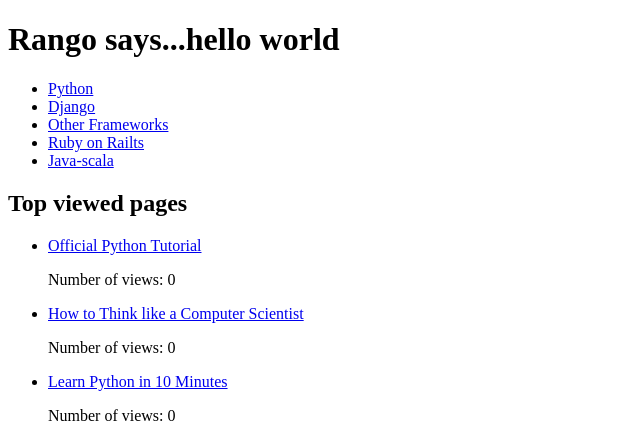
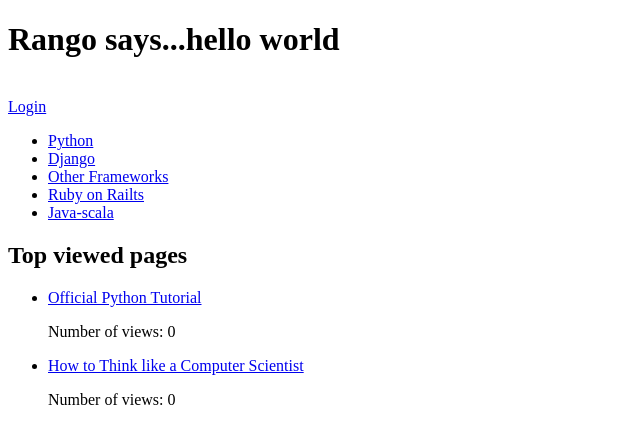
Before and after one commit to 400yk/tango, a Django app: page /rango/ in a window 1280 px wide. Shown: the top 423 px of the page, without its empty margins (0-640 px from the left). Run offline with Django 3.2, Linux system fonts and the light colour scheme; data comes from the database, SQL or seed files in the repository; parts of the project's set-up code (start-up, migrations or seed data) failed here and were passed over; some libraries are stand-ins or nearby versions.

Commit message:
Add user login

```diff
--- a/rango/urls.py
+++ b/rango/urls.py
@@ -7,4 +7,5 @@
         url(r'^add_category/$', views.add_category, name = 'add_category'),
         url(r'^add_page/(?P<category_name_url>\w+)/$', views.add_page, name = 'add_page'),
         url(r'^register/$', views.register, name = 'register'),
+        url(r'login/$', views.user_login, name = 'login'),
         url(r'^category/(?P<category_name_url>\w+)/$', views.category, name='category'),) # New!
--- a/rango/views.py
+++ b/rango/views.py
@@ -1,7 +1,8 @@
 from django.http import HttpResponse
 from django.template import RequestContext
 from django.shortcuts import render_to_response
-
+from django.contrib.auth import authenticate, login
+from django.http import HttpResponseRedirect, HttpResponse
 from rango.models import Category, Page
 from rango.forms import CategoryForm, PageForm, UserForm, UserProfileForm
 
@@ -146,3 +147,27 @@
         'profile_form': profile_form,
         'registered': registered
         }, context)
+
+def user_login(request):
+    context = RequestContext(request)
+
+    if request.method == "POST":
+        username = request.POST['username']
+        password = request.POST['password']
+
+        # User django's machinary to see if the username and password match record,
+        # if so it will return a User object
+        user = authenticate(username = username, password = password)
+
+        if user is not None:
+            if user.is_active:
+                login(request, user)
+                return HttpResponseRedirect('/rango/')
+            else:
+                return HttpResponse('Your Rango account is disabled.')
+
+        else:
+            print "Invalid login details: {0}, {1}".format(username, password)
+            return HttpResponse("Invalid login details supplied.")
+    else:
+        return render_to_response('rango/login.html', {}, context)
--- a/templates/rango/index.html
+++ b/templates/rango/index.html
@@ -11,7 +11,14 @@
     </head>
 
     <body>
+        {% if user.is_authenticated %}
+        <h1>Rango says..hello {{ user.username }}!</h1>
+        {% else %}
         <h1>Rango says...hello world</h1>
+        {% endif %}
+
+        <br/>
+        <a href="/rango/login">Login</a>
         {% if categories %}
         <ul>
             {% for cate in categories %}
```
Also changed, not shown: templates/rango/login.html (added, +18 -0 lines), 3 other files.
